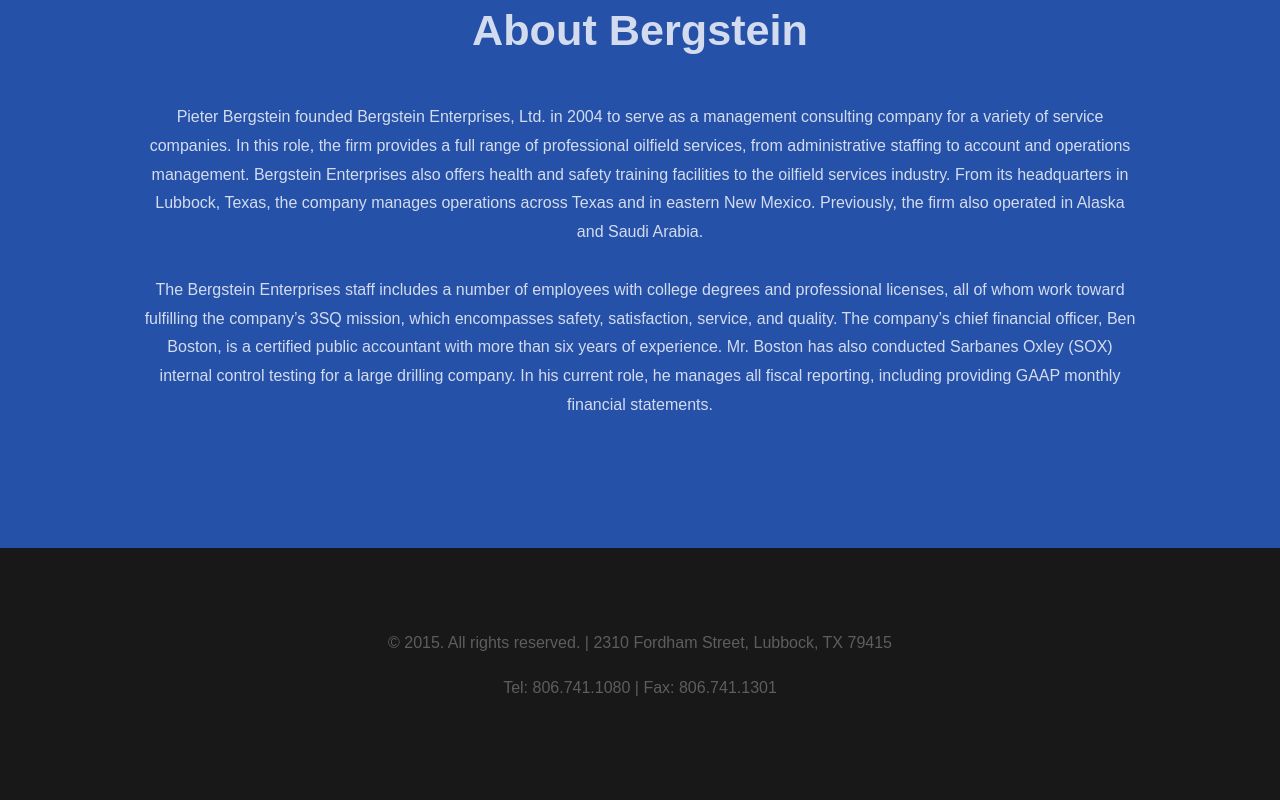
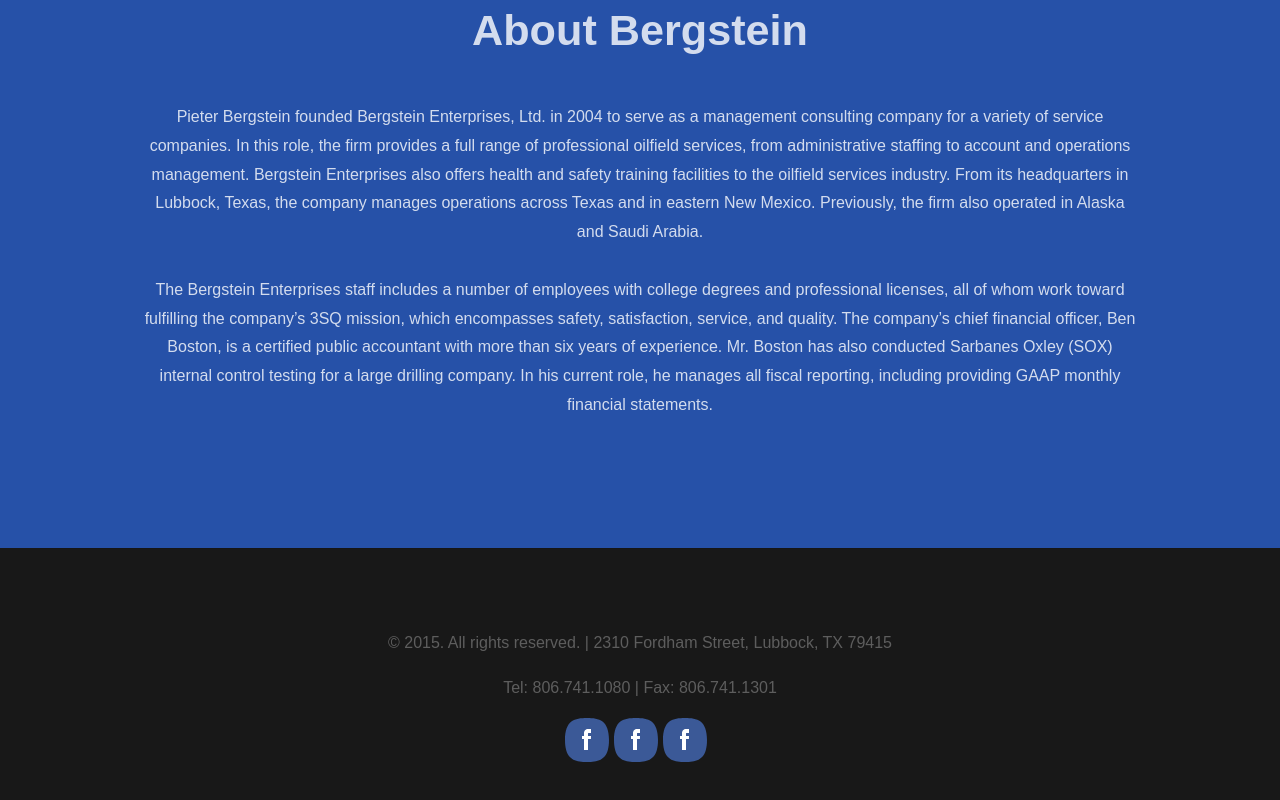
Before and after one commit to GoldenHomer/BergsteinRevamp, a plain HTML site: page new/index.html in a window 1280 px wide. Shown: the part 1284-2084 px from the top of the page. Drawn offline with Linux system fonts and the light colour scheme; a web font is replaced by a local one.

Commit message:
Social icons added

```diff
--- /dev/null
+++ b/new/icons/style.css
@@ -0,0 +1,18 @@
+a.visit { padding:10px 18px;  background:#ef7748; color: #fff; text-decoration: none; font-style: 13px; font-weight: bold; border-radius: 4px; display: inline-block; margin-top: 50px; }
+a.visit:hover { background: #d25a2c;}
+
+.mud-social { list-style: none; padding: 0; margin-left: auto; margin-right: auto; overflow: hidden; width: 150px}
+.mud-social li { float: left; margin-left: 5px; }
+.mud-social li:nth-child(1) { margin-left: 0;}
+.mud-social li a { width:44px; height: 44px; display: block; background:url("images/social-media-pack-html.png") no-repeat; text-indent: -9999px; }
+li.twitter a { background-position: -44px 0}
+li.twitter a:hover { background-position: -44px -44px}
+li.googleplus a { background-position: -88px 0}
+li.googleplus a:hover { background-position: -88px -44px}
+li.linkedin a { background-position: -132px 0}
+li.linkedin a:hover { background-position: -132px -44px}
+
+/* Only High-Res Display - Retina Screens*/
+@media screen and (max-device-width: 1180px), only screen and (min-resolution: 120dpi)  {
+.mud-social li a { background:url("images/social-media-pack-html.svg") no-repeat;}
+}
--- a/new/index.html
+++ b/new/index.html
@@ -9,6 +9,7 @@
 <link href="http://fonts.googleapis.com/css?family=Droid+Sans" rel="stylesheet" />
 <link href="default.css" rel="stylesheet" type="text/css" media="all" />
 <link href="fonts.css" rel="stylesheet" type="text/css" media="all" />
+<link rel="stylesheet" type="text/css" href="icons/style.css">
 
 <!--[if IE 6]><link href="default_ie6.css" rel="stylesheet" type="text/css" /><![endif]-->
 
@@ -48,6 +49,11 @@
 <div id="copyright" class="container">
 	<p>&copy; 2015. All rights reserved. | 2310 Fordham Street, Lubbock, TX 79415</p>
 	<p>Tel: 806.741.1080 | Fax: 806.741.1301</p>
+	<ul class="mud-social">
+		<li class="twitter"><a href="https://twitter.com/pieterbergstein" target="_blank">Twitter</a></li>
+		<li class="googleplus"><a href="https://plus.google.com/101958989662181949825" target="_blank">GPlus</a></li>
+		<li class="linkedin"><a href="https://www.linkedin.com/in/pieterbergstein" target="_blank">LinkedIn</a></li>
+	</ul>
 </div>
 </body>
 </html>
```
Also changed, not shown: new/icons/images/social-media-pack-html.png (added), new/icons/images/social-media-pack-html.svg (added).
